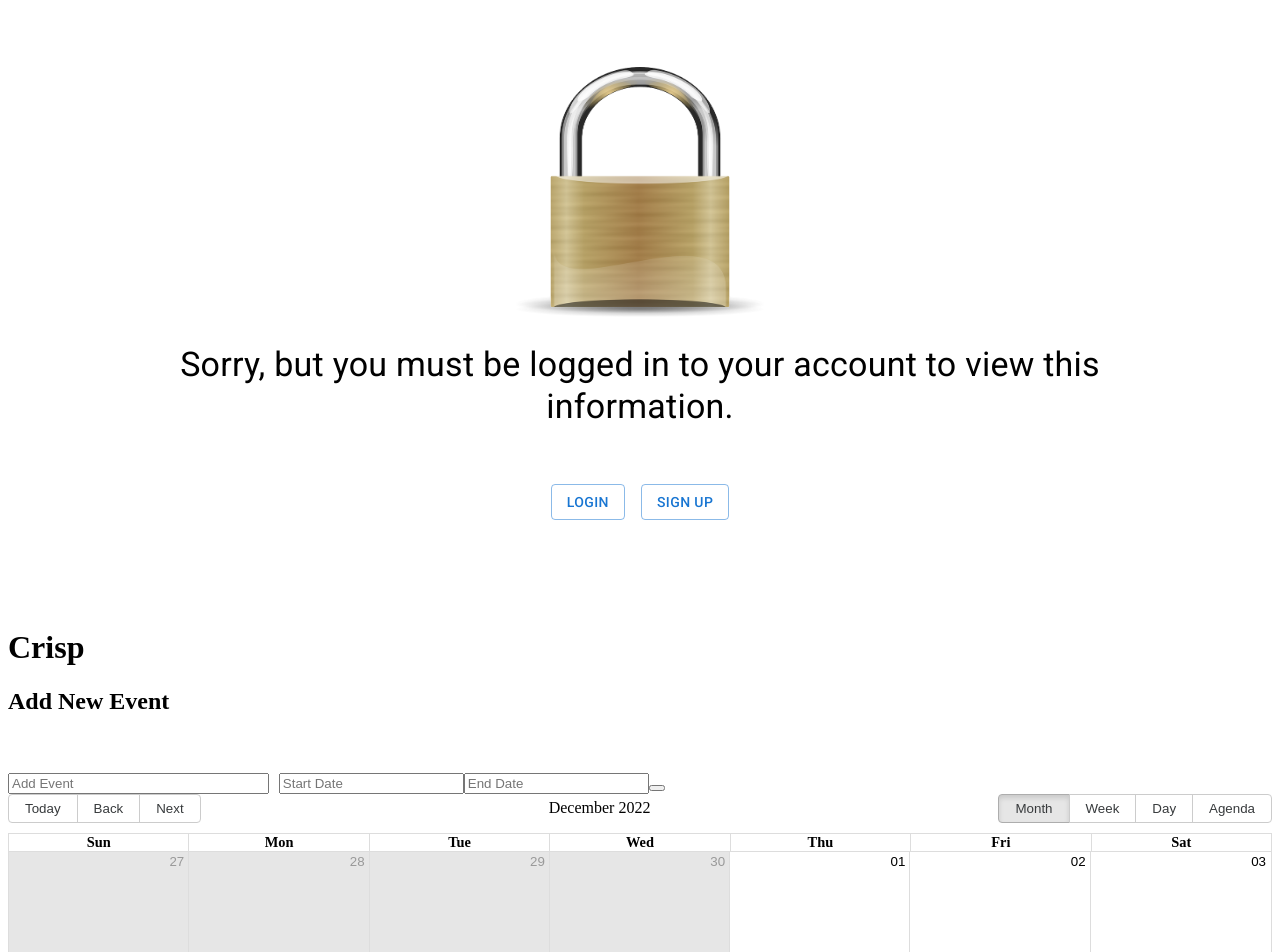
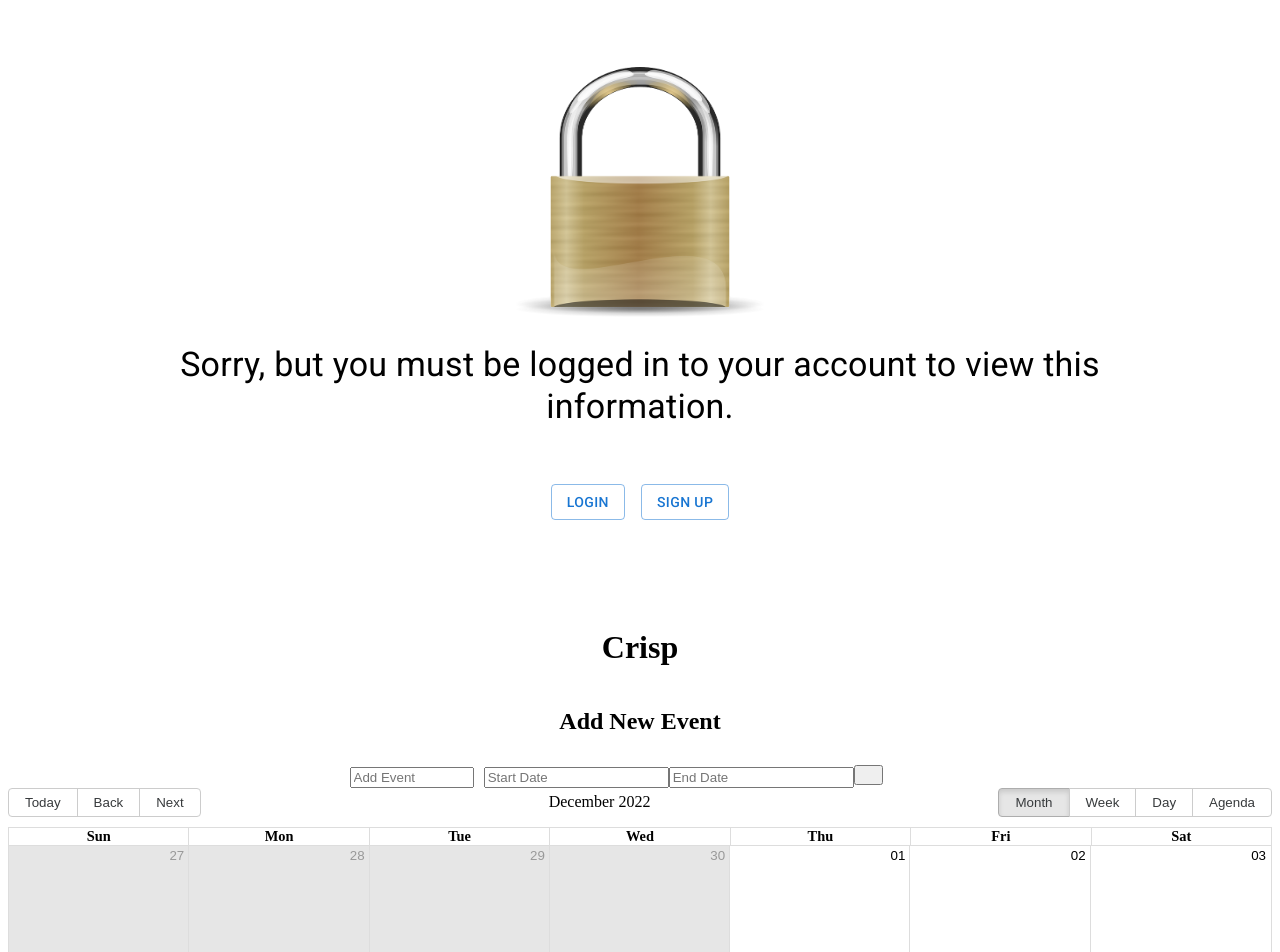
Before and after one commit to jkanvision/Crisp, a React (Create React App) app in the folder client/: page /dashboard/1 in a window 1280 px wide. Shown: the top 952 px of the page. Built offline with nearby package versions, Linux system fonts and the light colour scheme.

Commit message:
added css file for the calendar component

```diff
--- /dev/null
+++ b/client/src/components/calendar.css
@@ -0,0 +1,5 @@
+.quick_style {
+    display: flex;
+    align-items: center;
+    flex-direction: column
+}
--- a/client/src/components/calendar.js
+++ b/client/src/components/calendar.js
@@ -7,6 +7,8 @@ import getDay from "date-fns/getDay";
 import "react-big-calendar/lib/css/react-big-calendar.css";
 import DatePicker from "react-datepicker";
 import "react-datepicker/dist/react-datepicker.css";
+import './calendar.css'
+
 
 
 const locales = { "en-US": require("date-fns/locale/en-US")
@@ -51,11 +53,12 @@ const events = [
 
 
   return (
-    <div className="App">
+    <>
+    <div className="quick_style">
         <h1>Crisp</h1>
         <h2>Add New Event</h2>
-        <div>
-        <input type='text' placeholder='Add Event' style={{width: '20%', marginRight: '10px'}}
+       <div>
+        <input type='text' placeholder='Add Event' style={{width: '20%', marginRight: '10px',}}
         value={newEvent.title} onChange={(e) => setNewEvent({...newEvent, title: e.target.value})}
         />
         <DatePicker placeholderText='Start Date' style={{marginRight: '10px'}}
@@ -64,16 +67,17 @@ const events = [
         <DatePicker placeholderText='End Date'
         selected={newEvent.end} onChange={(end) => setNewEvent({...newEvent, end})}
         />
-        <button  placeholder='Add Event' style={{marginTop: '50px'}} onClick={handleAddEvent}></button>
+        <button type='text' placeholder='Add Event' style={{marginTop: '10px', height: '20px', width: '5%'}} onClick={handleAddEvent}></button>
       </div>
-      <Calendar
+    </div>
+    <Calendar
         localizer={localizer}
         startAccessor="start"
         events={allEvents}
         endAccessor="end"
         style={{ height: 1000 }}
       />
-    </div>
+    </>
   );
 
 }
```
